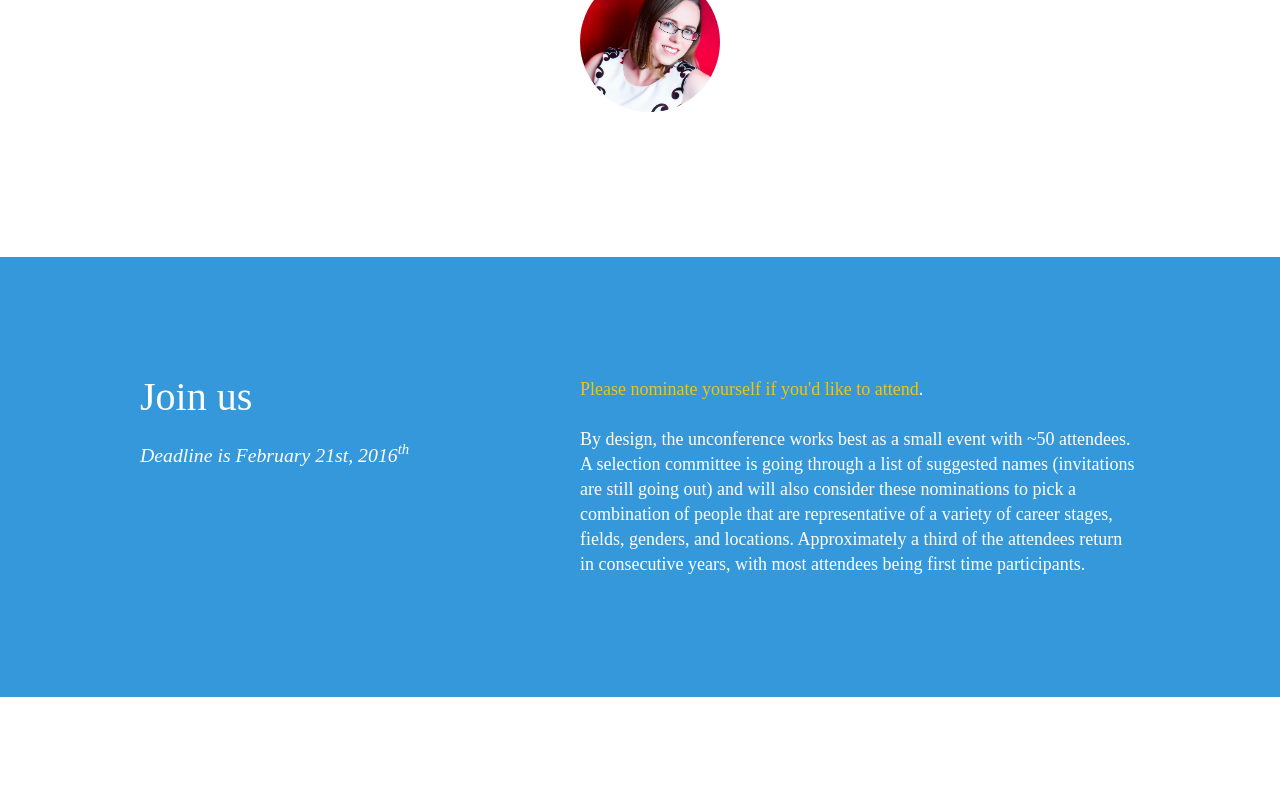
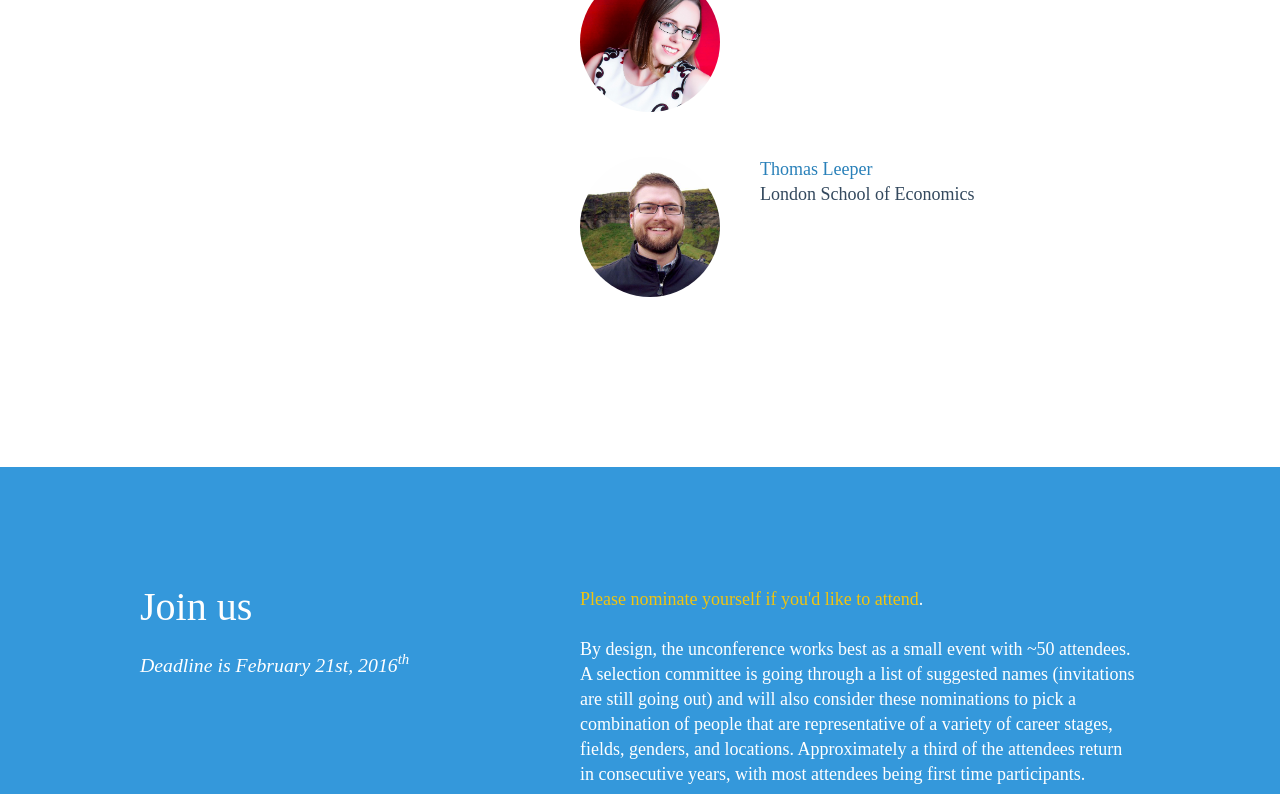
Before and after one commit to ropensci/unconf16, a plain HTML site: page index.html in a window 1280 px wide. Shown: the part 6040-6834 px from the top of the page. Drawn offline with nearby package versions, Linux system fonts and the light colour scheme.

Commit message:
Add Thomas

```diff
--- a/index.html
+++ b/index.html
@@ -199,6 +199,12 @@
         <h3 class="participant-name"><a href="https://twitter.com/eamcvey">Elaine McVey</a></h3>
       </div>
 
+      <div class="participant thomas-leeper">
+        <div class="participant-image"></div>
+        <h3 class="participant-name"><a href="http://thomasleeper.com/">Thomas Leeper</a></h3>
+        <p class="participant-affiliation">London School of Economics</p>
+      </div>
+
 <!--
       If your PR is adding a new participant, just copy a single div block above and add the appropriate information. You'll also need to add a css class in style/main.css for the participant-image. See instructions in that file.
 
--- a/style/main.css
+++ b/style/main.css
@@ -683,6 +683,10 @@ font-weight: 700;
   background: url("../../images/participants/elaine-mcvey.jpg") no-repeat;
   background-size: cover; }
 
+.thomas-leeper .participant-image {
+  background: url("../../images/participants/thomas-leeper.jpg") no-repeat;
+  background-size: cover; }
+
 /*To add new participants, create a class like the ones above.
 Use .firstname-lastname
 Drop the image in the participants folder and link to either the png or jpg versions. gifs are also fine*/
```
Also changed, not shown: images/participants/thomas-leeper.jpg (added).
